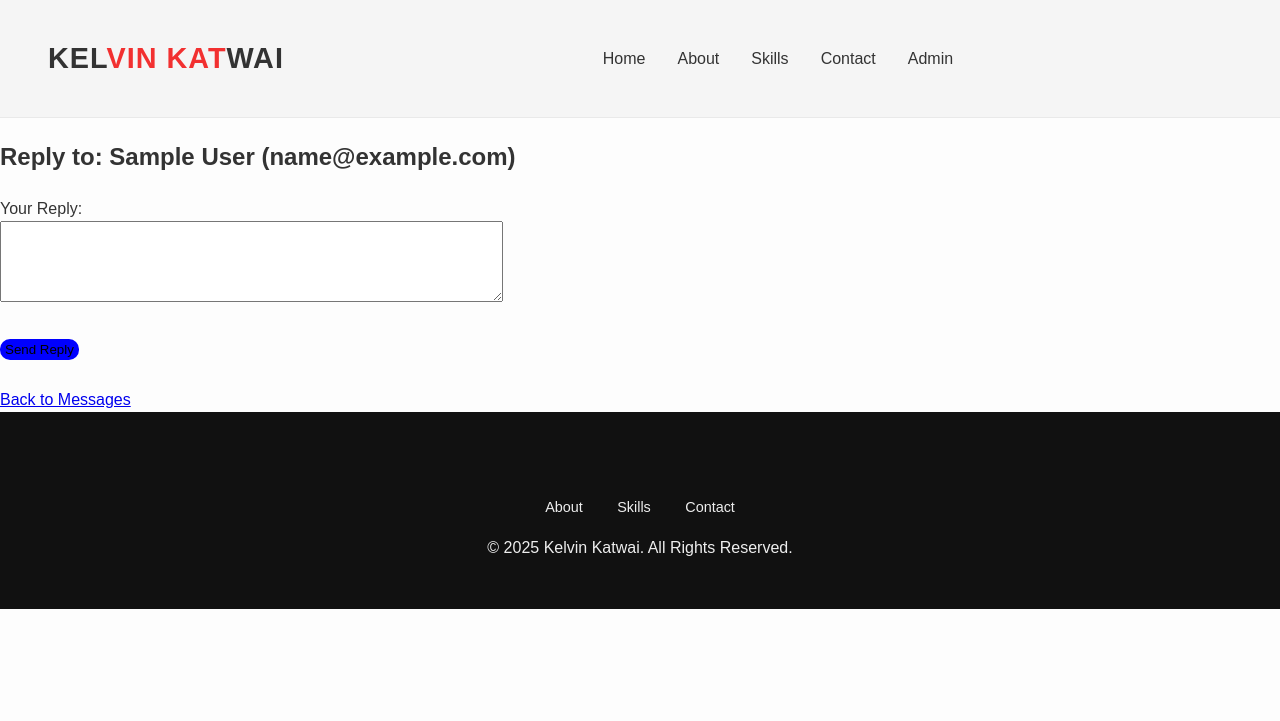
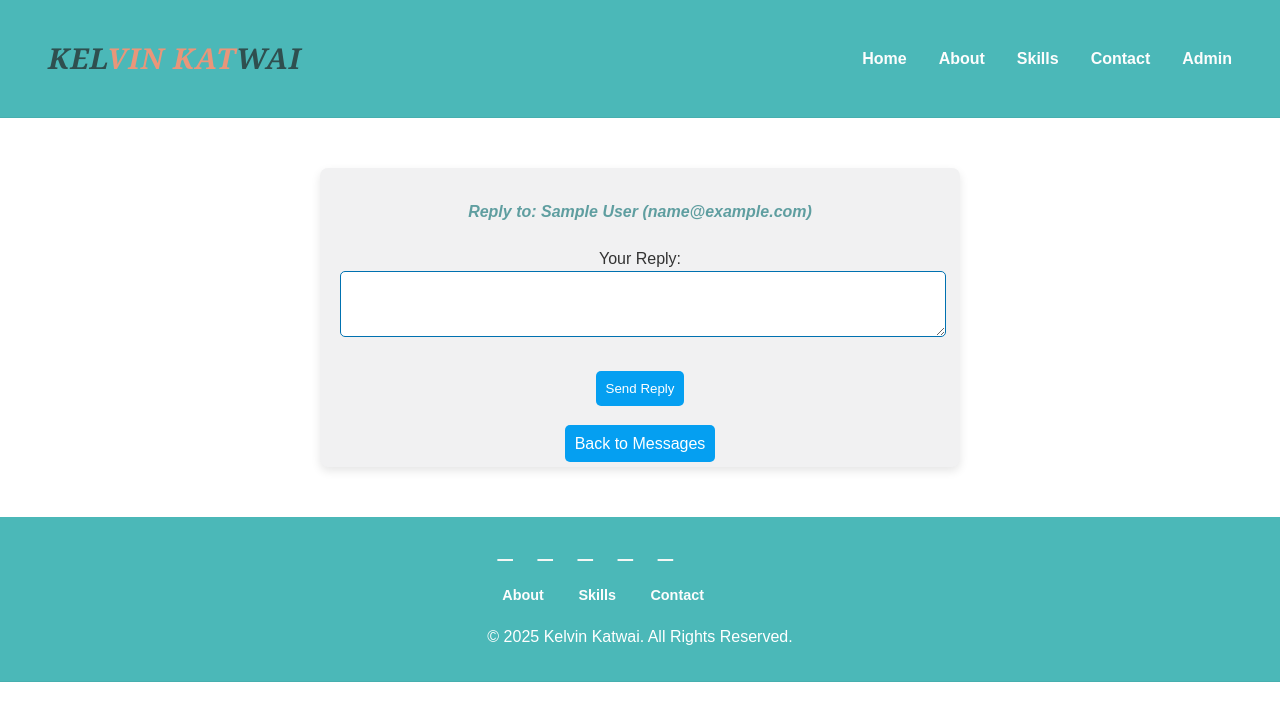
Before and after one commit to Kat-tech15/portfolio, a Django app: page /messages/reply/1/ in a window 1280 px wide. Shown: the top 721 px of the page. Run offline with Django 5.2, Linux system fonts and the light colour scheme; a user stored in the database is signed in; tables that the repository leaves empty hold one stand-in row (values such as "Sample post").

Commit message:
modified templates

```diff
--- a/templates/base.html
+++ b/templates/base.html
@@ -4,26 +4,29 @@
 <head>
     <meta charset="UTF-8">
     <meta name="viewport" content="width=device-width, initial-scale=1.0">
+    <link rel="stylesheet" href="https://cdnjs.cloudflare.com/ajax/libs/font-awesome/5.15.4/css/all.min.css">
     <title>{% block title %}Kelvin Katwai - Portfolio{% endblock %}</title>
 
 </head>
 <body>
     <header>
-        <h1>KEL<span style="color: #f11515e1;">VIN  KAT</span>WAI</h1>
+        <h1>KEL<span>VIN  KAT</span>WAI</h1>
         <nav>
             <ul class="nav-links">
                 <li><a href="{% url 'home' %}">Home</a></li>
                 <li><a href="#about">About</a></li>
                 <li><a href="#skills" >Skills</a></li>
                 <li><a href="#contact" >Contact</a></li>
+                {% if user.is_superuser %}
                 <li><a href="{% url 'admin_login' %}">Admin</a></li>
+                {% endif %}
 
             </ul>
         </nav>
-        <div class="back-to-top">
-            <button id="backToTopBtn" onclick="scrollToTop()">↑</button>
-        </div>
     </header>
+    <div class="back-to-top">
+        <button id="backToTopBtn" onclick="scrollToTop()">↑</button>
+    </div>
 
     {% block content %}
     {% endblock %}
@@ -61,7 +64,6 @@
     body {
     margin: 0;
     font-family: 'Poppins', sans-serif;
-    background: #fdfdfd;
     color: #333;
     line-height: 1.6;
 }
@@ -70,7 +72,7 @@ header {
     position: sticky;
     top: 0;
     z-index: 1000;
-    background: whitesmoke;
+    background: rgb(75, 184, 184);
     backdrop-filter: blur(10px);
     display: flex;
     justify-content: space-between;
@@ -81,10 +83,15 @@ header {
 
 header h1 {
     font-size: 1.8rem;
+    font-family: Cambria, Cochin, Georgia, Times, 'Times New Roman', serif;
     font-weight: bold;
+    color: darkslategray;
     letter-spacing: 1px;
+    font-style: oblique;
 }
-
+span {
+    color: darksalmon;
+}
 .nav-links {
     list-style: none;
     display: flex;
@@ -93,8 +100,8 @@ header h1 {
 
 .nav-links li a {
     text-decoration: none;
-    color: #333;
-    font-weight: 500;
+    color: #fdfdfd;
+    font-weight: bold;
     position: relative;
 }
 
@@ -105,7 +112,7 @@ header h1 {
     bottom: -4px;
     width: 0%;
     height: 2px;
-    background: #f11515e1;
+    background: #0dfa05e1;
     transition: 0.3s ease;
 }
 
@@ -118,17 +125,17 @@ header h1 {
     bottom: 15px;
     right: 15px;
     background: #08e91be1;
-    color: white;
-    border: none;
+    color: #fdfdfd;
+    border: 2px solid #0bbac7;
     width: 40px;
     height: 40px;
     border-radius: 50%;
     font-size: 1rem;
     font-weight: bold;
     cursor: pointer;
-    box-shadow: 0 2px 8px rgba(0,0,0,0.2);
+    box-shadow: 0 2px 20px rgba(0,0,0,0.2);
     transition: background 0.3s ease, transform 0.2s ease;
-    display: block; /* Always visible */
+    display: block;
 }
 
 #backToTopBtn:hover {
@@ -137,10 +144,18 @@ header h1 {
 }
 
 footer {
-    background: #111;
-    color: #eee;
-    padding: 2rem 1rem;
-    text-align: center;
+    position: sticky;
+    top: 0;
+    z-index: 1000;
+    background: rgb(75, 184, 184);
+    backdrop-filter: blur(10px);
+    display: flex;
+    color: white;
+    justify-content: space-between;
+    align-items: center;
+    padding: 1rem 3rem;
+    z-index: 999;
+    border-bottom: 1px solid rgba(0, 0, 0, 0.05);
 }
 
 .footer-container {
@@ -149,14 +164,14 @@ footer {
 }
 
 .footer-icons a {
-    color: #eee;
+    color: #f4f7f5;
     margin: 0 10px;
     font-size: 1.3rem;
     transition: 0.3s ease;
 }
 
 .footer-icons a:hover {
-    color: #f11515e1;
+    color: #bd49f3e1;
 }
 
 .footer-links {
@@ -164,15 +179,16 @@ footer {
 }
 
 .footer-links a {
-    color: #eee;
+    color: #fdfdfd;
     margin: 0 15px;
     text-decoration: none;
+    font-weight: bold;
     font-size: 0.9rem;
     transition: 0.3s ease;
 }
 
 .footer-links a:hover {
-    color: #f11515e1;
+    color: #af2cece1;
 }
 </style>
 </body>
--- a/templates/reply_messages.html
+++ b/templates/reply_messages.html
@@ -1,23 +1,58 @@
 {% extends 'base.html' %}
 {% block content %}
-<h2 >Reply to: {{ message.full_name }} ({{ message.email }})</h2>
+<div class="reply-container">
+    <h4>Reply to: {{ message.full_name }} ({{ message.email }})</h4>
+    <form method="post" >
+        {% csrf_token %}
+        <label for="reply">Your Reply:</label><br>
+        <textarea name="reply" rows="4" cols="60" required></textarea><br><br>
+        <button type="submit">Send Reply</button>
+    </form><br>
+    <a href="{% url 'view_messages' %}" class="back-btn">Back to Messages</a>
+</div>
 <style>
-    button{
-        background-color: blue;
-        padding: 3px 5px;
-        border-radius: 10px;
+    .reply-container {
+        background-color: #f1f1f2;
+        text-align: center;
+        margin: 50px auto;
+        padding: 10px 20px;
+        max-width: 600px;
+        width: 100%;
+        border-radius: 8px;
+        box-shadow: 0 4px 10px rgba(0,0,0,0.1);
+    }
+    .reply-container h4 {
+        color: cadetblue;
+        font-style: oblique;
+    }
+    .reply-container textarea {
+        outline: none;
+        width: 100%;
+        border-radius: 5px;
+        border: 1px solid #0071b0;
+    }
+    .reply-container button {
         border: none;
+        background-color: #059ff1;
+        border-radius: 5px;
+        padding: 10px;
+        color: white;
     }
-    button:hover{
-        background-color: darkviolet;
+    .reply-container button:hover {
+        background-color: #1691d3;
+    }
+    .back-btn {
+        border: none;
+        background-color: #059ff1;
+        border-radius: 5px;
+        padding: 10px;
+        color: white;
+        text-decoration: none;
+
+    }
+    .back-btn:hover {
+        background-color: #1691d3;
     }
 
 </style>
-<form method="post" >
-    {% csrf_token %}
-    <label for="reply">Your Reply:</label><br>
-    <textarea name="reply" rows="5" cols="60" required></textarea><br><br>
-    <button type="submit">Send Reply</button>
-</form><br>
-<a href="{% url 'view_messages' %}">Back to Messages</a>
 {% endblock %}
```
Also changed, not shown: templates/home.html (+24 -19 lines), templates/skills.html (+5 -11 lines), templates/view_messages.html (+13 -4 lines).
